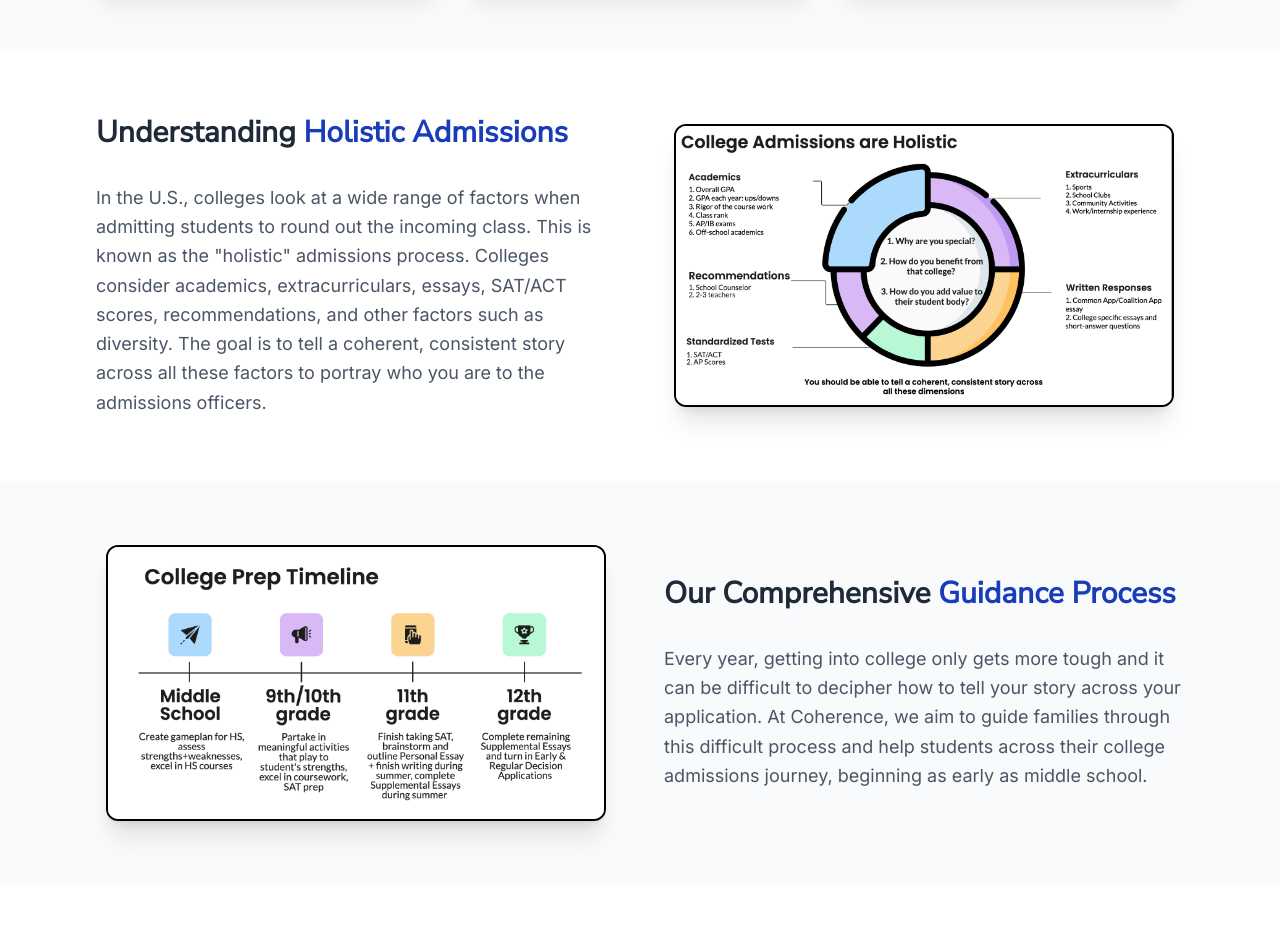
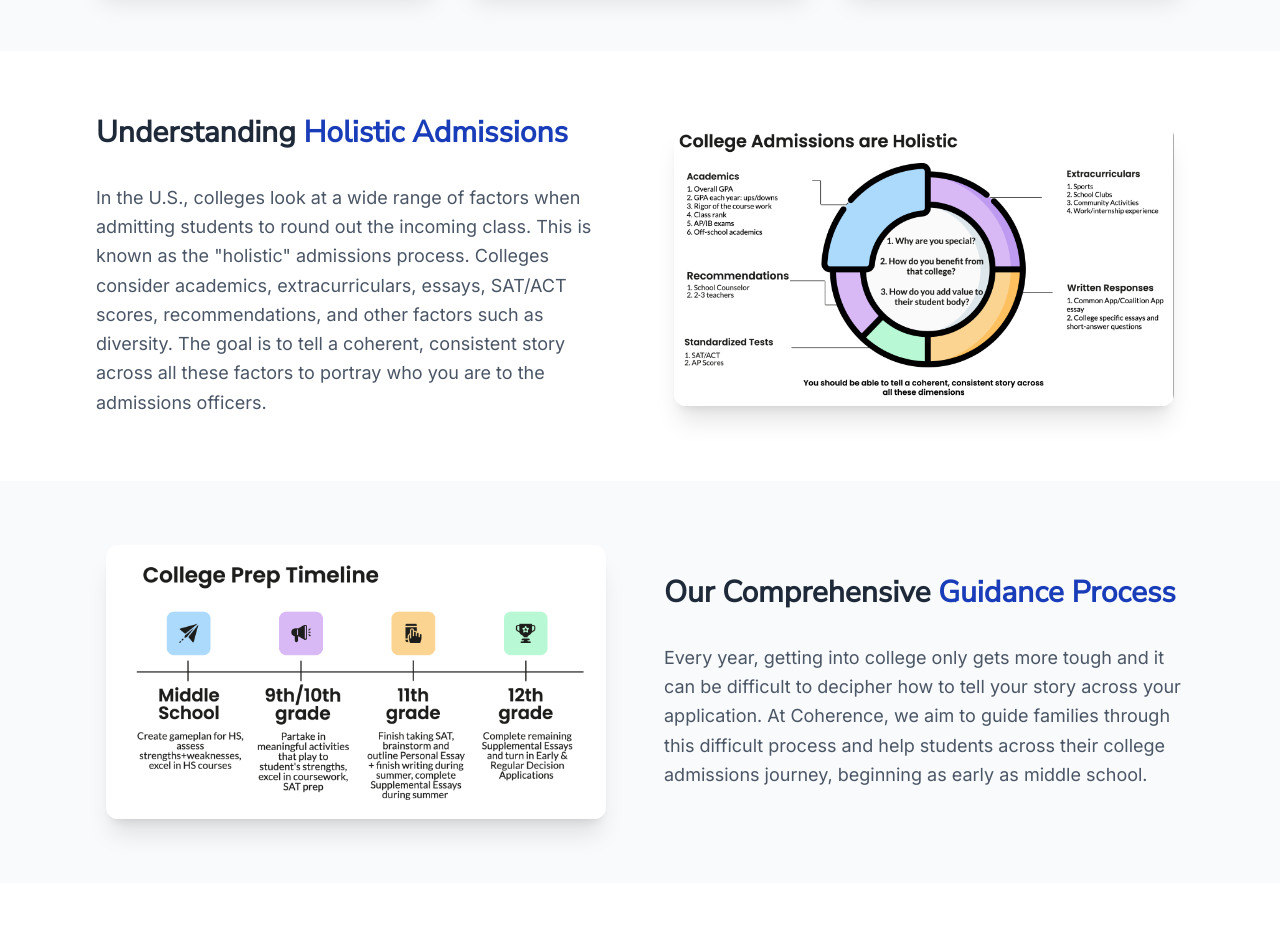
Before and after one commit to ArpitFaldu/demo_onyx_initial, a Next.js app: page /academic-college-tutoring in a window 1280 px wide. Shown: the part 4880-5829 px from the top of the page. Built offline with nearby package versions, Linux system fonts and the light colour scheme.

Commit message:
Minor chnages

```diff
--- a/src/app/academic-college-tutoring/page.jsx
+++ b/src/app/academic-college-tutoring/page.jsx
@@ -538,7 +538,7 @@ export default function AcademicCollegeComplete() {
                 alt="College admissions holistic process illustration"
                 width={500}
                 height={400}
-                className="rounded-xl shadow-xl hover:shadow-2xl transition-all duration-300 hover:-translate-y-2 border-2 border-black"
+                className="rounded-xl shadow-xl hover:shadow-2xl transition-all duration-300 hover:-translate-y-2"
               />
             </motion.div>
           </div>
@@ -555,7 +555,7 @@ export default function AcademicCollegeComplete() {
                 alt="College guidance process illustration"
                 width={500}
                 height={400}
-                className="rounded-xl shadow-xl hover:shadow-2xl transition-all duration-300 hover:-translate-y-2 border-2 border-black"
+                className="rounded-xl shadow-xl hover:shadow-2xl transition-all duration-300 hover:-translate-y-2"
               />
             </motion.div>
 
```
